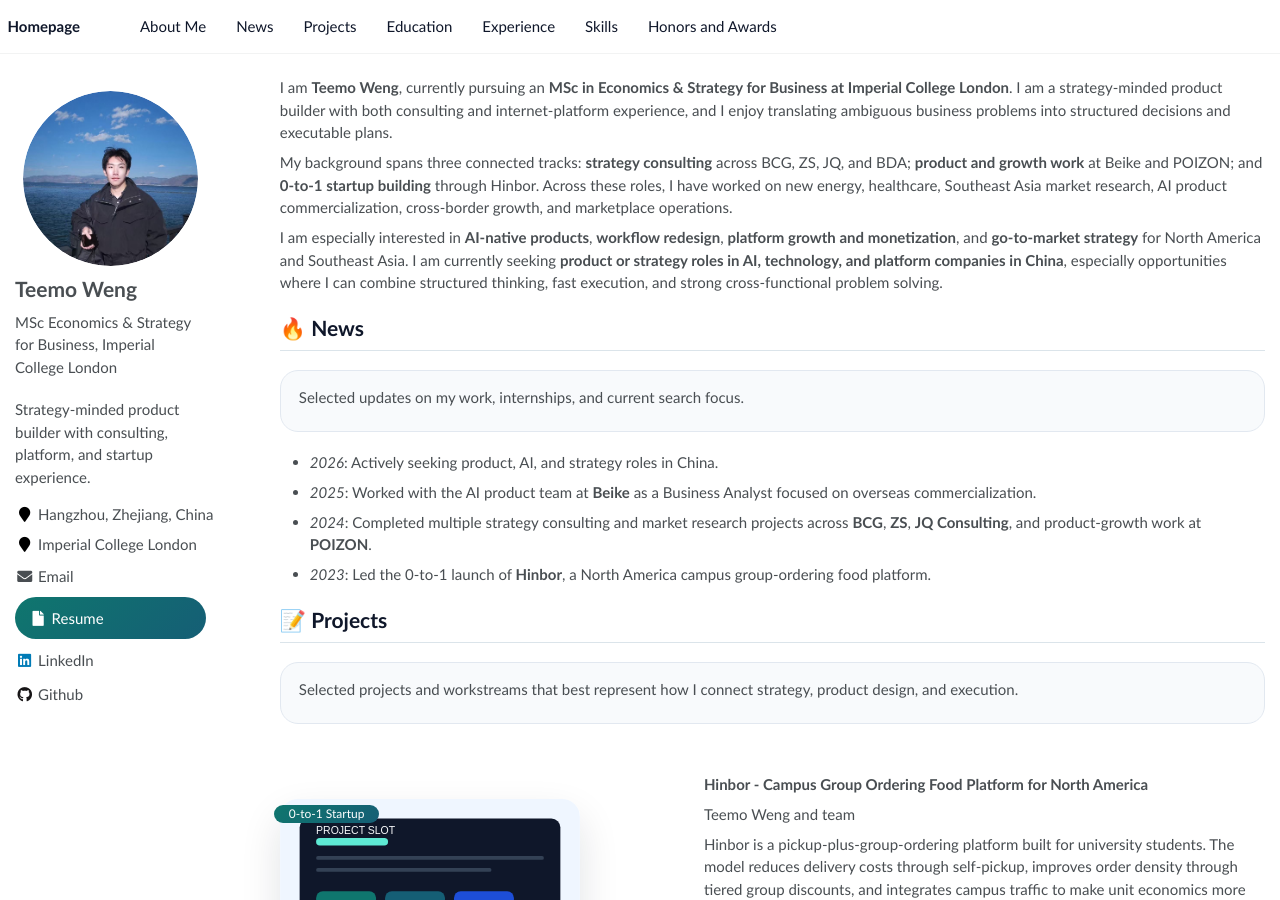
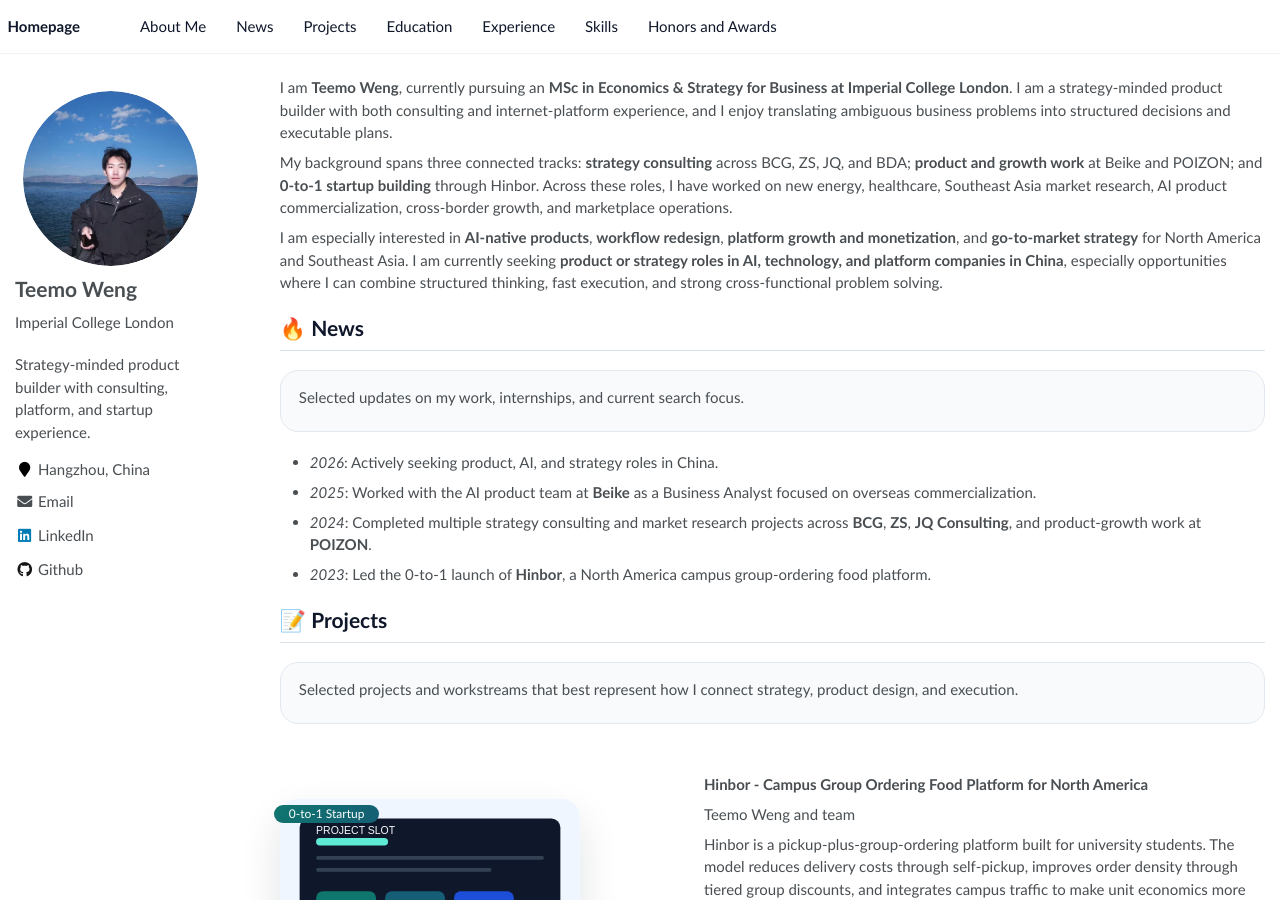
Before and after one commit to teemoweng/teemoweng.github.io, a Jekyll site: the page built from _pages/about.md, in a window 1280 px wide and 900 px high. Built offline with Jekyll 4.4.1, drawn with Linux system fonts in a browser that asks for light colours.

Commit message:
Simplify sidebar profile details

```diff
--- a/_config.yml
+++ b/_config.yml
@@ -23,9 +23,9 @@
 author:
   name             : "Teemo Weng"
   avatar           : "images/teemo-avatar-square.jpg"
-  bio              : "MSc Economics & Strategy for Business, Imperial College London"
-  location         : "Hangzhou, Zhejiang, China"
-  employer         : "Imperial College London"
+  bio              : "Imperial College London"
+  location         : "Hangzhou, China"
+  employer         :
   pubmed           :
   googlescholar    :
   email            : "teemow0106@163.com"
@@ -58,7 +58,7 @@
   xing             :
   youtube          :
   wikipedia        :
-  cv               : "/resume/"
+  cv               :
 
 
 # Reading Files
```
